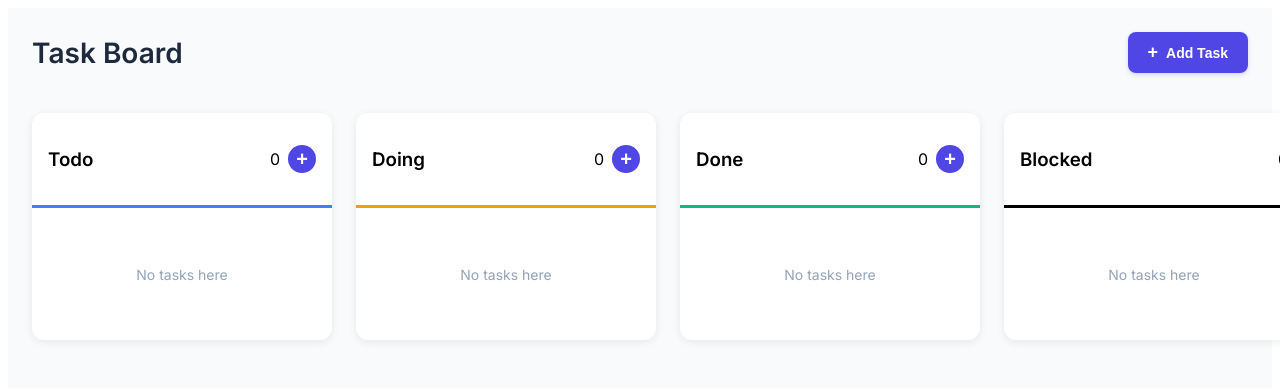
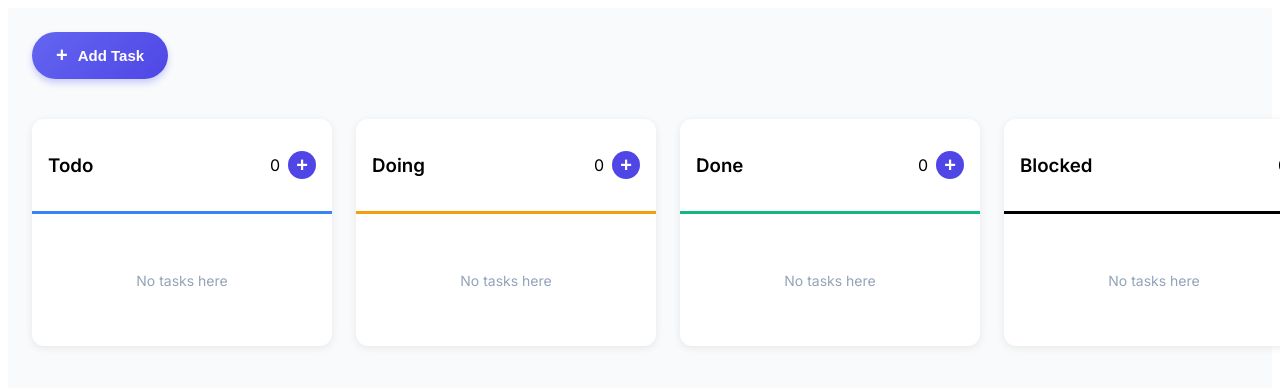
Before and after one commit to VaheNerseesyan/Task_Management_System, a React (Vite) app: page / in a window 1280 px wide. Shown: the top 388 px of the page. Built offline with nearby package versions, Linux system fonts and the light colour scheme.

Commit message:
Update: Add button design

```diff
--- a/src/components/Tasks/Tasks.jsx
+++ b/src/components/Tasks/Tasks.jsx
@@ -164,7 +164,6 @@ function Tasks() {
     return (
         <div className={style.container}>
             <div className={style.header}>
-                <h1 className={style.appTitle}>Task Board</h1>
                 <button className={style.addButton} onClick={() => toggleAddMode()}>
                     <span>+</span> Add Task
                 </button>
--- a/src/components/Tasks/Tasks.module.css
+++ b/src/components/Tasks/Tasks.module.css
@@ -51,30 +51,35 @@
 }
 
 .addButton {
-    background-color: #4f46e5;
+    background: linear-gradient(135deg, #6366f1, #4f46e5);
     color: white;
     border: none;
-    padding: 10px 20px;
-    border-radius: 8px;
-    font-size: 14px;
+    padding: 12px 24px;
+    border-radius: 9999px;
+    font-size: 15px;
     font-weight: 600;
     cursor: pointer;
-    transition: all 0.2s ease;
     display: flex;
     align-items: center;
-    gap: 8px;
-    box-shadow: 0 2px 4px rgba(79, 70, 229, 0.2);
+    gap: 10px;
+    box-shadow: 0 4px 6px rgba(99, 102, 241, 0.3);
+    transition: all 0.2s ease-in-out;
 }
 
 .addButton:hover {
-    background-color: #4338ca;
-    transform: translateY(-1px);
-    box-shadow: 0 4px 8px rgba(79, 70, 229, 0.3);
+    transform: translateY(-2px);
+    background: linear-gradient(135deg, #4f46e5, #4338ca);
+    box-shadow: 0 6px 12px rgba(79, 70, 229, 0.35);
 }
 
 .addButton span {
-    font-size: 18px;
+    font-size: 20px;
+    font-weight: bold;
+    display: flex;
+    align-items: center;
+    justify-content: center;
 }
+
 
 .columns {
     display: flex;
```
Also changed, not shown: 1 other file (tests, documents, lock files or other folders).
